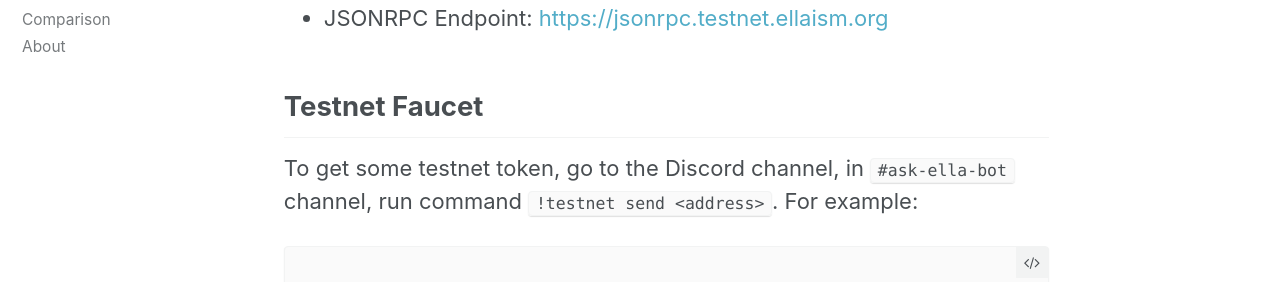
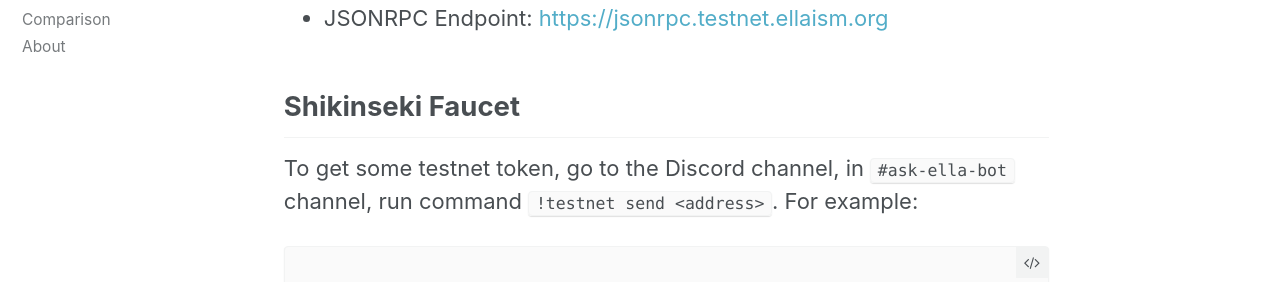
Before and after one commit to ellaism/ellaism.org, a Jekyll site: the page built from _docs/testnet.md, in a window 1280 px wide and 1351 px high. Shown: the part 659-941 px from the top of the window. Built offline with Jekyll 4.4.1, drawn with Linux system fonts in a browser that asks for light colours.

Commit message:
Testnet Facuet -> Shikinseki Faucet

```diff
--- a/_docs/testnet.md
+++ b/_docs/testnet.md
@@ -17,7 +17,7 @@
 * Explorer: [https://explorer.testnet.ellaism.org](https://explorer.testnet.ellaism.org)
 * JSONRPC Endpoint: [https://jsonrpc.testnet.ellaism.org](https://jsonrpc.testnet.ellaism.org)
 
-## Testnet Faucet
+## Shikinseki Faucet
 
 To get some testnet token, go to the Discord channel, in `#ask-ella-bot` channel, run command `!testnet send <address>`. For example:
 
```
